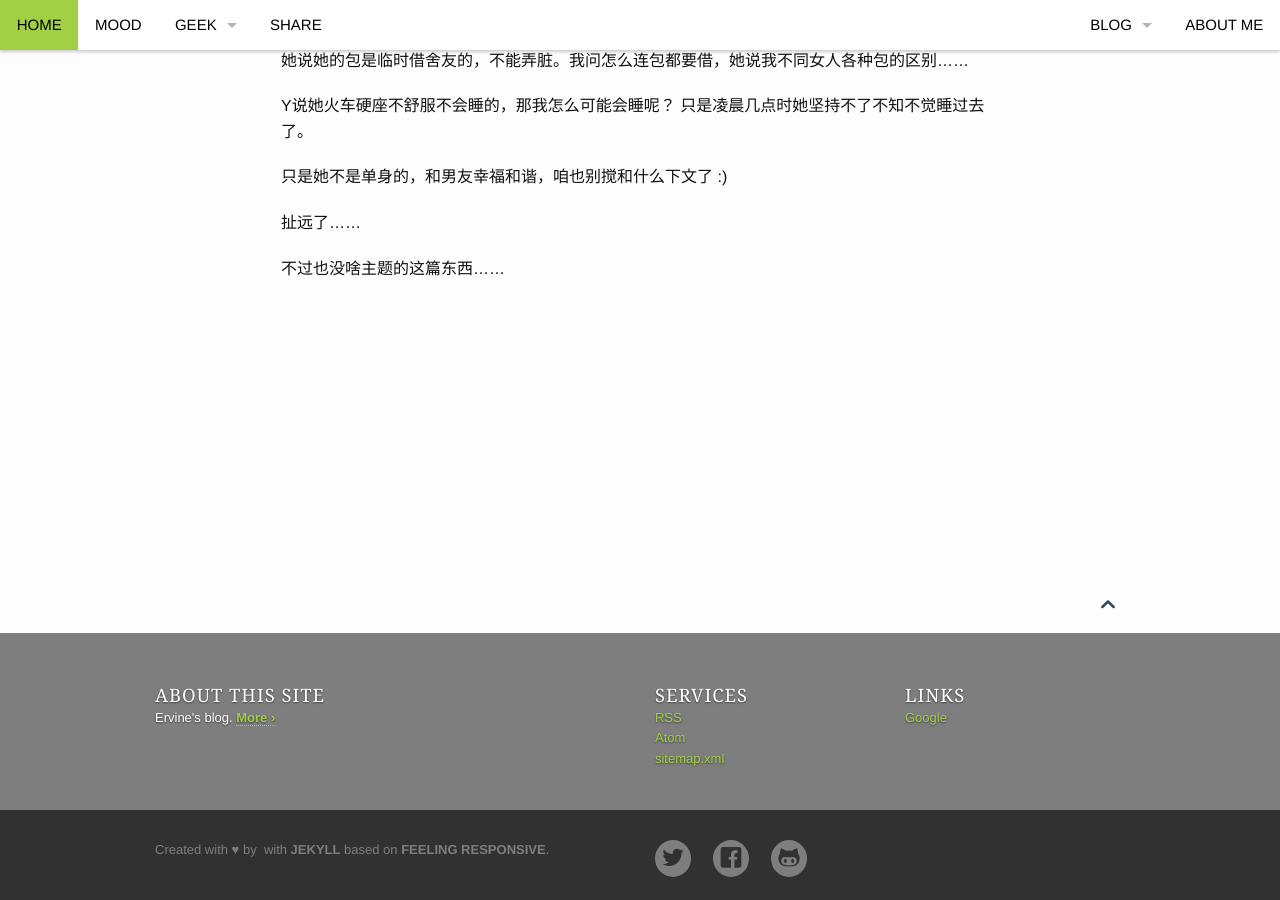
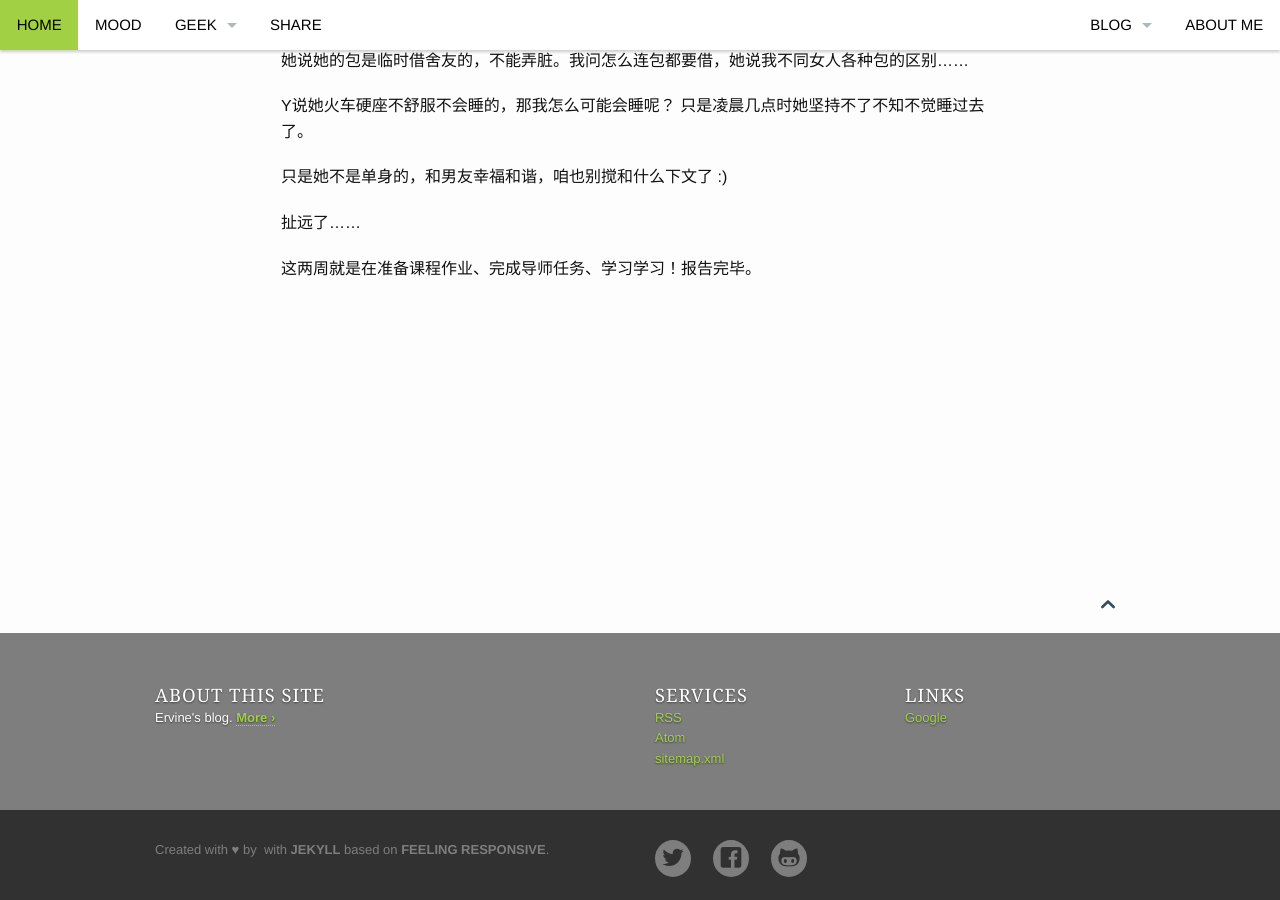
Before and after one commit to ervine/ervine-ervine.github.io, a Jekyll site: the page built from _posts/mood/2015-10-31-last-two-weeks.md, in a window 1280 px wide and 900 px high, scrolled down 1106 px. Built offline with Jekyll 4.4.1, drawn with Linux system fonts in a browser that asks for light colours; Markdown is read by kramdown in place of the engine named in the settings.

Commit message:
Update 2015-10-31-last-two-weeks.md

```diff
--- a/_posts/mood/2015-10-31-last-two-weeks.md
+++ b/_posts/mood/2015-10-31-last-two-weeks.md
@@ -44,4 +44,4 @@ Y说她火车硬座不舒服不会睡的，那我怎么可能会睡呢？
 
 扯远了……
 
-不过也没啥主题的这篇东西……
+这两周就是在准备课程作业、完成导师任务、学习学习！报告完毕。
```
